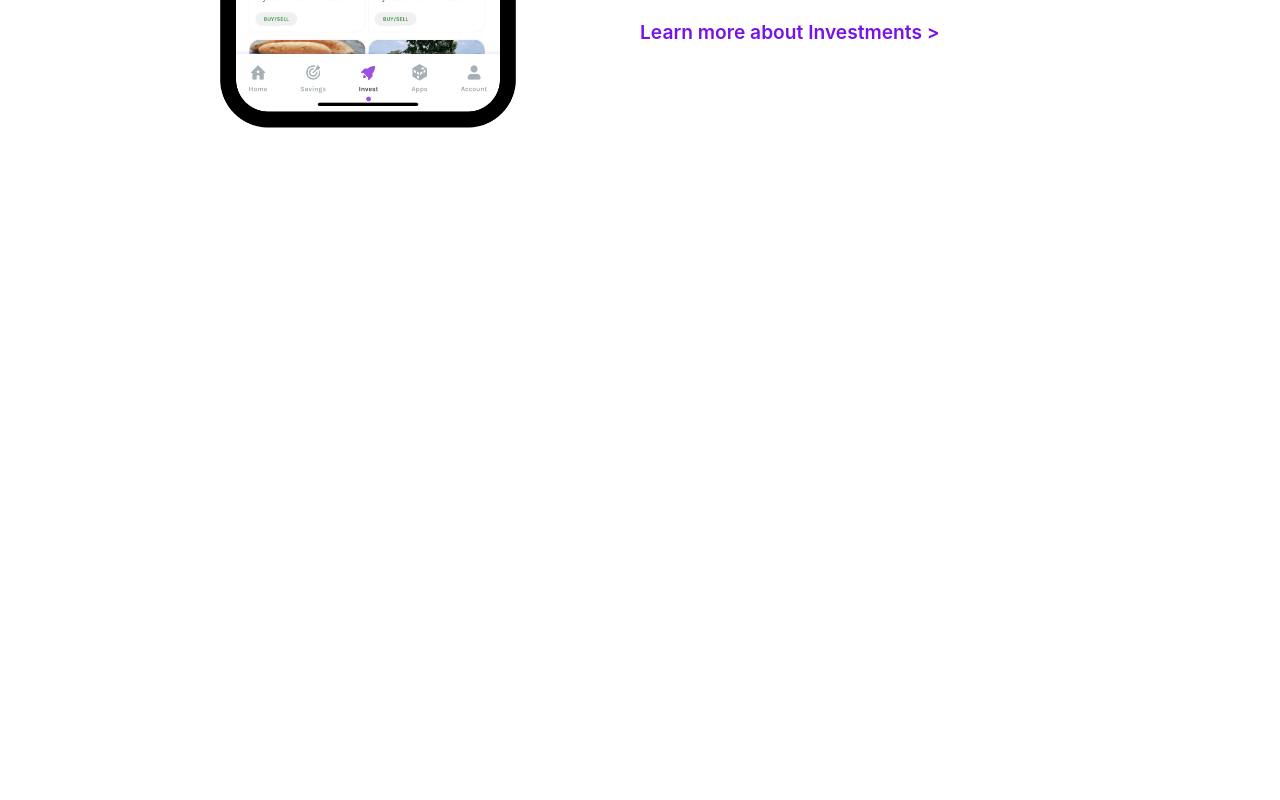
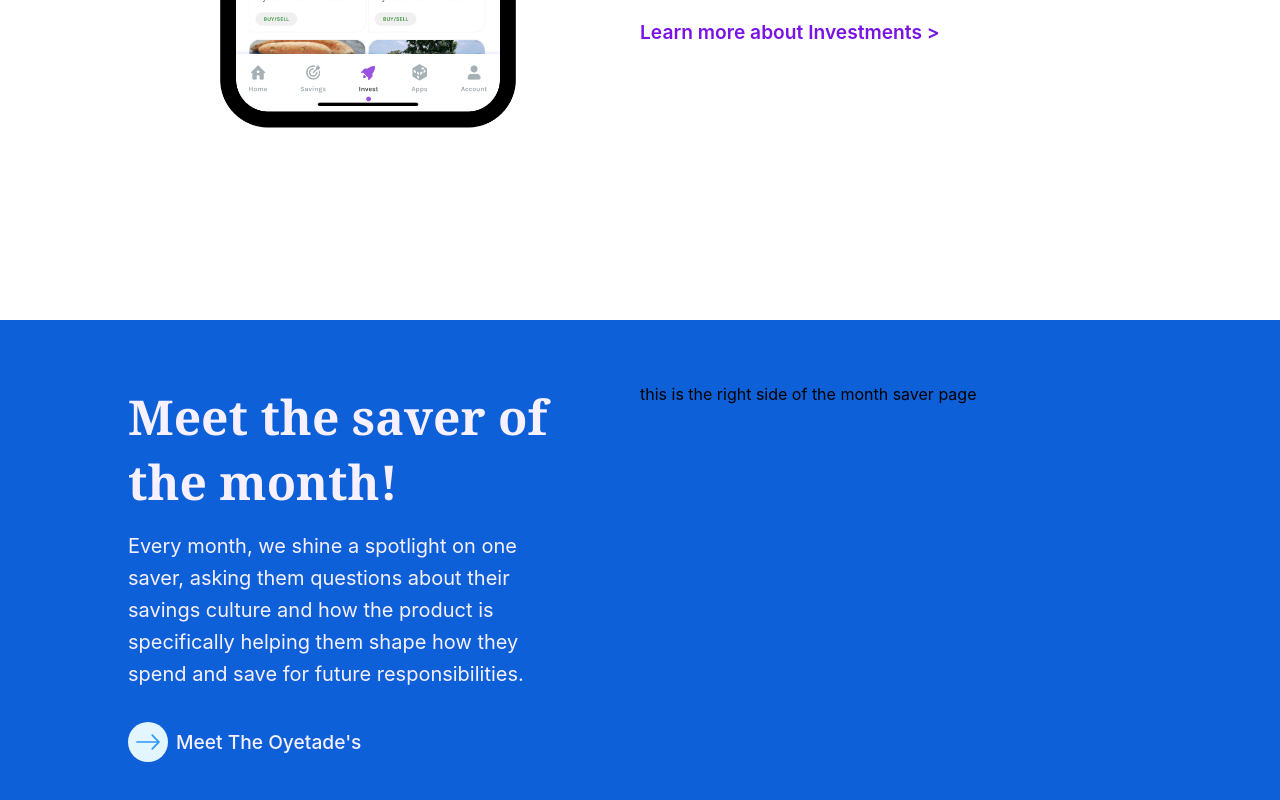
Before and after one commit to Walexz01/piggyvest, a React (Create React App) app: page / in a window 1280 px wide. Shown: the part 2771-3571 px from the top of the page. Before the commit the page ends 3091 px from the top, so only its background shows below. Built offline with nearby package versions, Linux system fonts and the light colour scheme.

Commit message:
complete the side of the month saver section

```diff
--- /dev/null
+++ b/src/Components/Monthsaver.jsx
@@ -0,0 +1,27 @@
+import React from 'react'
+import {BsArrowRight} from 'react-icons/bs'
+import { Link } from 'react-router-dom'
+
+
+const Monthsaver = () => {
+  return (
+    <section className='month__saver__section'>
+      <div className="container month__saver-contanier">
+        <div className="month__saver__left">
+          <div className="month__saver__left--content">
+            <h3>Meet the saver of the month!</h3>
+            <p>Every month, we shine a spotlight on one saver, asking them questions about their savings culture and how the product is specifically helping them shape how they spend and save for future responsibilities.</p>
+            <Link className="card__link">
+              <BsArrowRight/> <span>Meet The Oyetade's</span>
+            </Link>
+          </div>
+        </div>
+        <div className="month__saver__right">
+          this is the right side of the month saver page
+        </div>
+      </div>
+    </section>
+  )
+}
+
+export default Monthsaver
--- a/src/pages/Home/Home.jsx
+++ b/src/pages/Home/Home.jsx
@@ -2,6 +2,7 @@ import React from 'react'
 import Buildsavings from '../../Components/Buildsavings'
 import Investify from '../../Components/Investify'
 import Mainheader from '../../Components/Mainheader'
+import Monthsaver from '../../Components/Monthsaver'
 import Security from '../../Components/Security'
 import './home.css'
 
@@ -12,6 +13,7 @@ const Home = () => {
       <Security/>
       <Buildsavings/>
       <Investify/>
+      <Monthsaver/>
     </div>
   )
 }
--- a/src/pages/Home/home.css
+++ b/src/pages/Home/home.css
@@ -222,7 +222,7 @@
     color: var(--text_muted);
     line-height: 1.4;
 }
-.card .card__link{
+ .card__link{
     display: flex;
     align-items: center;
     color: black;
@@ -233,10 +233,10 @@
     font-size: 1.2rem;
     transition: all .4s ease;
 }
-.card .card__link span{
+ .card__link span{
     font-weight: 500;
 }
-.card .card__link svg{
+ .card__link svg{
     font-size: 2.5rem;
     background: rgb(224, 239, 255);
     padding: .4rem;
@@ -266,7 +266,6 @@
     display: grid;
     height: 100vh;
     grid-template-columns: 1fr 2fr;
-    /* place-items: center; */
     gap: 2rem;
 }
 .investify__left{
@@ -317,3 +316,36 @@
     font-size: 1.2rem;
     font-weight: 600;
 }
+/* =================================== month__saver__section ========================= */
+.month__saver__section{
+    background: #0d60d8;
+}
+.month__saver-contanier{
+    display: grid;
+    grid-template-columns: 1fr 1fr;
+}
+.month__saver__left--content{
+    width: 85%;
+    color: #f7f0ff !important;
+}
+.month__saver__left--content h3{
+    font-size: 3rem;
+    font-family: Cambria, Cochin, Georgia, Times, 'Times New Roman', serif;
+    margin-bottom: 1rem;
+}
+.month__saver__left--content p{
+    font-size: 1.25rem;
+    font-weight: 400;
+    line-height: 1.6;
+}
+.month__saver__left .card__link{
+    color: #f7f0ff !important;
+    padding: 2rem 0 3rem 0;
+    gap: .5rem;
+    font-size: 1.2rem;
+    font-weight: 600;
+}
+.month__saver__left .card__link svg {
+    background: rgb(227, 245, 255);
+    color: rgb(50, 150, 255);
+}
```
